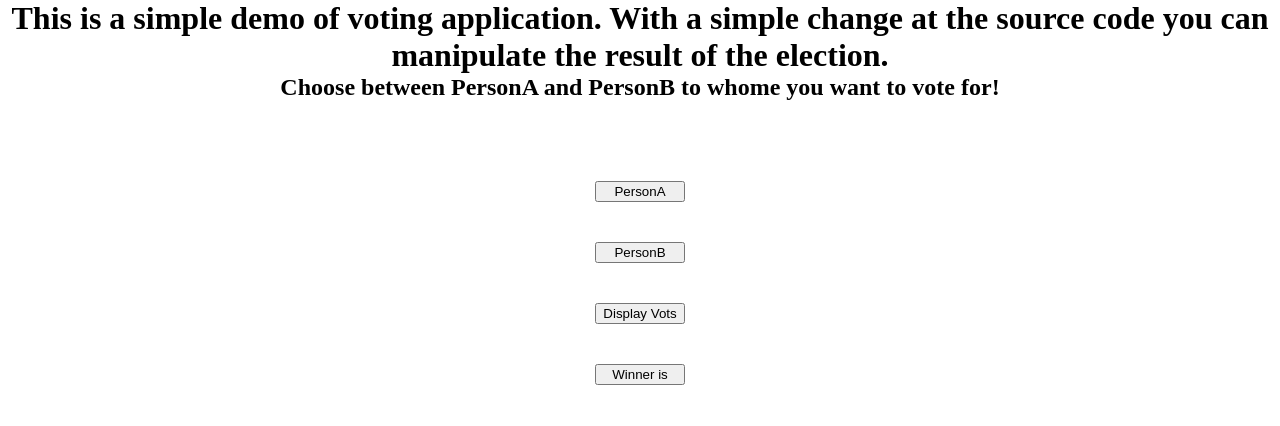
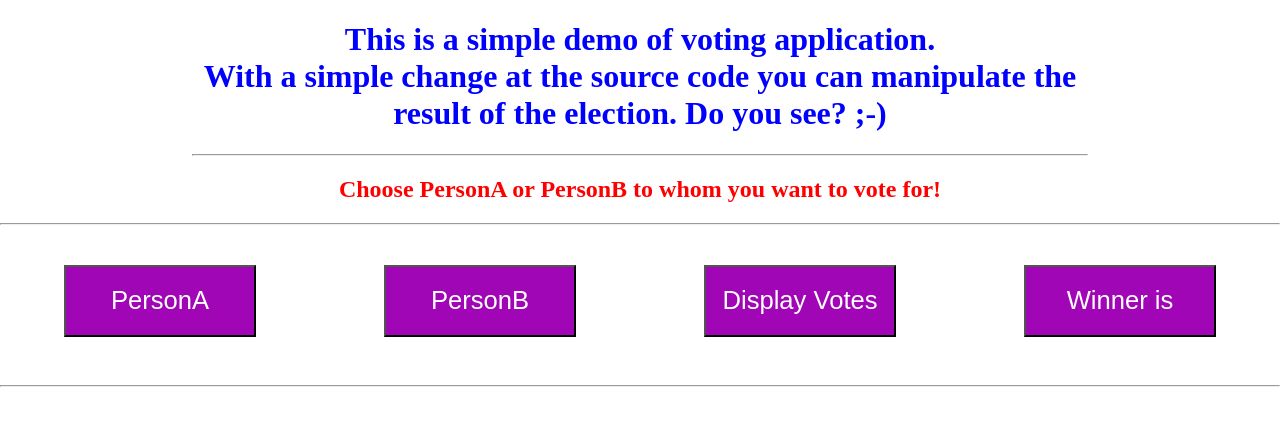
Before and after one commit to Sayed94h/election_demo, a plain HTML site: page index.html in a window 1280 px wide. Drawn offline with Linux system fonts and the light colour scheme.

Commit message:
added some simple styles

```diff
--- a/candidates.js
+++ b/candidates.js
@@ -1,6 +1,4 @@
-
-
-'user-strict';
+"user-strict";
 
 let personA = 0;
 let personB = 0;
@@ -8,40 +6,37 @@ let personB = 0;
 let state = {
 	A: "",
 	B: "",
-    winner: ""
-
+	winner: "",
 };
 
-function personAVot(){
+function personAVot() {
 	personA++;
 	state.A = personA;
-    return personA;
-
+	console.log("the data from state: ", state);
+	// return personA;
 }
 
-function personBVot(){
+function personBVot() {
 	personB++;
 	state.B = personB;
-    return personB;
+	console.log("the data from state: ", state);
+	// return personB;
 }
 
-state.A = personA;
-state.B = personB;
-function displayVots(){
-
-    alert('personA votes: '+ personA + '\n'+ 'personB votes: '+ personB);
-
+// state.A = personA;
+// state.B = personB;
+function displayVots() {
+	alert("personA votes: " + personA + "\n" + "personB votes: " + personB);
 }
 
-function winner(){
+function winner() {
 	debugger;
 
-    if(personA > personB){
-
+	if (personA > personB) {
 		let dif = personA - personB;
-        let createSec = document.createElement('section');
-        createSec.style.marginTop = '5vh';
-        let createH2 = document.createElement('h2');
+		let createSec = document.createElement("section");
+		createSec.style.marginTop = "5vh";
+		let createH2 = document.createElement("h2");
 		createH2.style.padding = "5vh";
 		createH2.style.color = "#fff";
 		createH2.style.fontSize = "1.5em";
@@ -51,12 +46,13 @@ debugger;
 		document.body.appendChild(createSec);
 		createSec.appendChild(createH2);
 		state.winner = "PersonA";
-        return createSec;
-    } else if(personB > personA){
+		console.log("the data from state: ", state);
+		//   return createSec;
+	} else if (personB > personA) {
 		let dif = personB - personA;
-        let createSec = document.createElement('section');
-        createSec.style.marginTop = '5vh';
-        let createH2 = document.createElement('h2');
+		let createSec = document.createElement("section");
+		createSec.style.marginTop = "5vh";
+		let createH2 = document.createElement("h2");
 		createH2.style.padding = "5vh";
 		createH2.style.color = "#fff";
 		createH2.style.fontSize = "1.5em";
@@ -66,22 +62,25 @@ debugger;
 		document.body.appendChild(createSec);
 		createSec.appendChild(createH2);
 		state.winner = "PersonB";
-        return createSec;
+		console.log("the data from state: ", state);
+		//  return createSec;
 	} else {
-        let createSec = document.createElement('section');
-        createSec.style.marginTop = '5vh';
-        let createH2 = document.createElement('h2');
+		let createSec = document.createElement("section");
+		createSec.style.marginTop = "5vh";
+		let createH2 = document.createElement("h2");
 		createH2.style.padding = "5vh";
 		createH2.style.color = "#fff";
 		createH2.style.fontSize = "1.5em";
 		createSec.style.background = "#f00";
-        createH2.innerHTML = "Both have the same number of votes. So, they have to start a new election!";
+		createH2.innerHTML =
+			"Both have the same number of votes. So, they have to start a new election!";
 
 		document.body.appendChild(createSec);
 		createSec.appendChild(createH2);
 		state.winner = "None of them!";
-        return createSec;
+		console.log("the data from state: ", state);
+		//   return createSec;
 	}
 }
 
-console.log('the data from state: ', state); // I want to log the state with its updated properties value but it logs [Object Object]
+console.log("the data from state: ", state); // I want to log the state with its updated properties value but it logs [Object Object]
--- a/index.css
+++ b/index.css
@@ -1,8 +1,47 @@
 body {
-margin: 0;
+	margin: 0;
 }
 
-header * {
+header {
 	text-align: center;
-	margin: 0;
+	margin-left: 15%;
+	width: 70%;
 }
+
+header h1 {
+	color: blue;
+}
+
+header h2 {
+	color: red;
+}
+
+div {
+	display: flex;
+	flex-direction: row;
+	justify-content: space-around;
+	margin-top: 5vh;
+}
+
+div button {
+	width: 15%;
+	height: 9vh;
+	background-color: #a106b6;
+	color: #fff;
+	font-size: 2vw;
+	cursor: pointer;
+	margin-bottom: 5vh;
+}
+
+div button.a:hover {
+	background-color: green;
+}
+div button.b:hover {
+	background-color: darkorange;
+}
+div button.dis:hover {
+	background-color: rgb(42, 211, 197);
+}
+div button.win:hover {
+	background-color: rgb(228, 24, 24);
+}
--- a/index.html
+++ b/index.html
@@ -1,30 +1,36 @@
 <!DOCTYPE html>
-<html lang="en">
+<html lang="en" dir="auto">
+
 <head>
     <meta charset="UTF-8">
     <meta name="viewport" content="width=device-width, initial-scale=1.0">
     <link rel="stylesheet" href="./index.css" />
     <title>Election 2020</title>
 </head>
+
 <body>
 
-<header>
-    <h1>
-        This is a simple demo of voting application. With a simple change at the source code you can manipulate the result of the election.
-    </h1>
-    <h2>
-        Choose between PersonA and PersonB to whome you want to vote for!
-    </h2>
+    <header>
+        <h1>
+            This is a simple demo of voting application. <br> With a simple change at the source code you can manipulate
+            the
+            result of the election. Do you see? ;-)
+        </h1>
+        <hr>
+        <h2>
+            Choose PersonA or PersonB to whom you want to vote for!
+        </h2>
 
     </header>
-
-    <div style="display: grid; grid-template-rows: auto auto auto auto; justify-content: space-around; margin: 10vh;">
-        <button onclick="personAVot()" style="margin-bottom: 5vh;">PersonA</button>
-        <button onclick="personBVot()" style="margin-bottom: 5vh;">PersonB</button>
-        <button onclick="displayVots()" style="margin-bottom: 5vh;">Display Vots</button>
-        <button onclick="winner()" style="margin-bottom: 5vh;">Winner is</button>
+    <hr>
+    <div>
+        <button onclick="personAVot()" class="btn a">PersonA</button>
+        <button onclick="personBVot()" class="btn b">PersonB</button>
+        <button onclick="displayVots()" class="btn dis">Display Votes</button>
+        <button onclick="winner()" class="btn win">Winner is</button>
     </div>
-
+    <hr>
     <script src="./candidates.js"></script>
 </body>
+
 </html>
```
Lines whose indentation alone changed are shown as unchanged.
